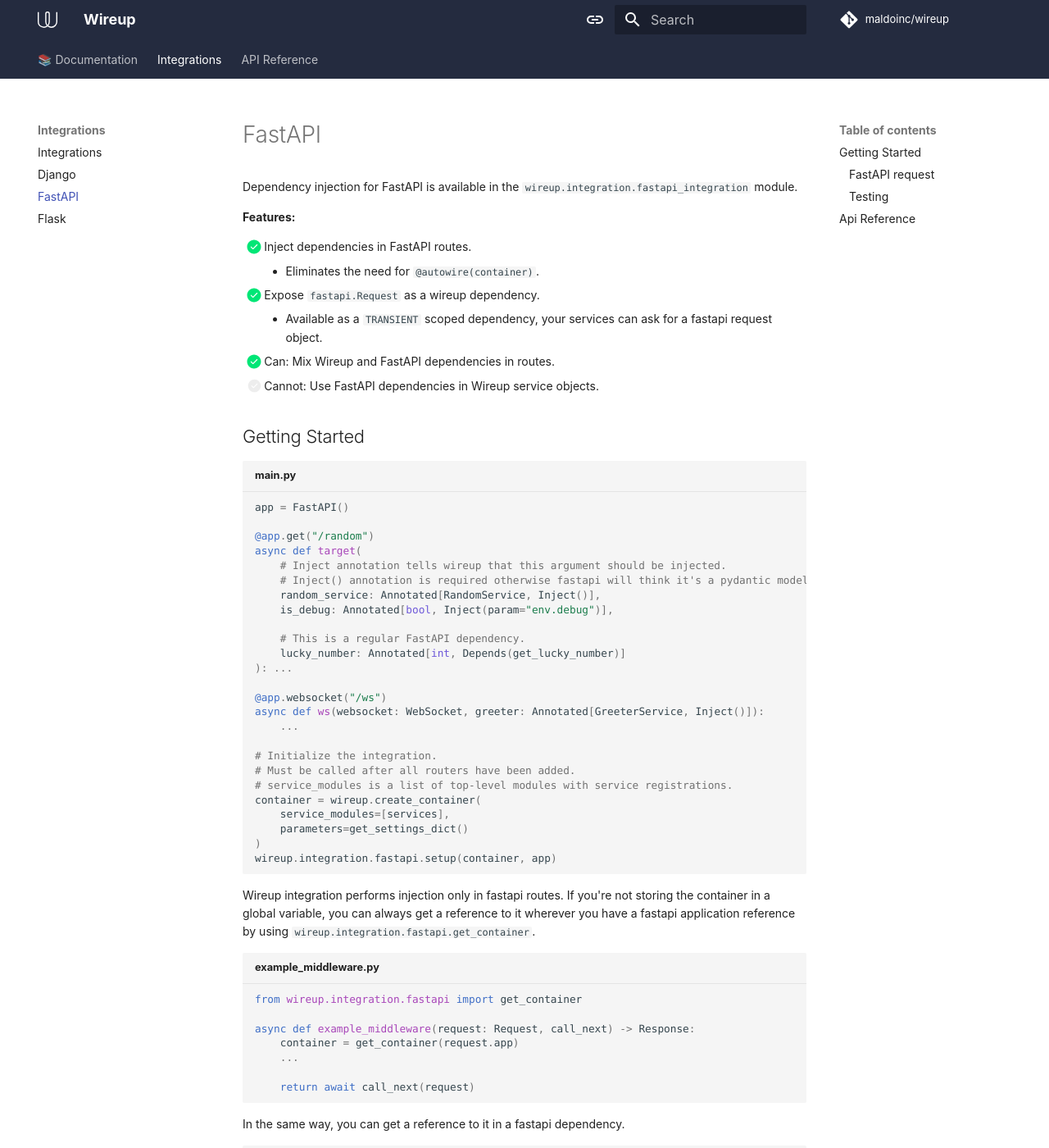
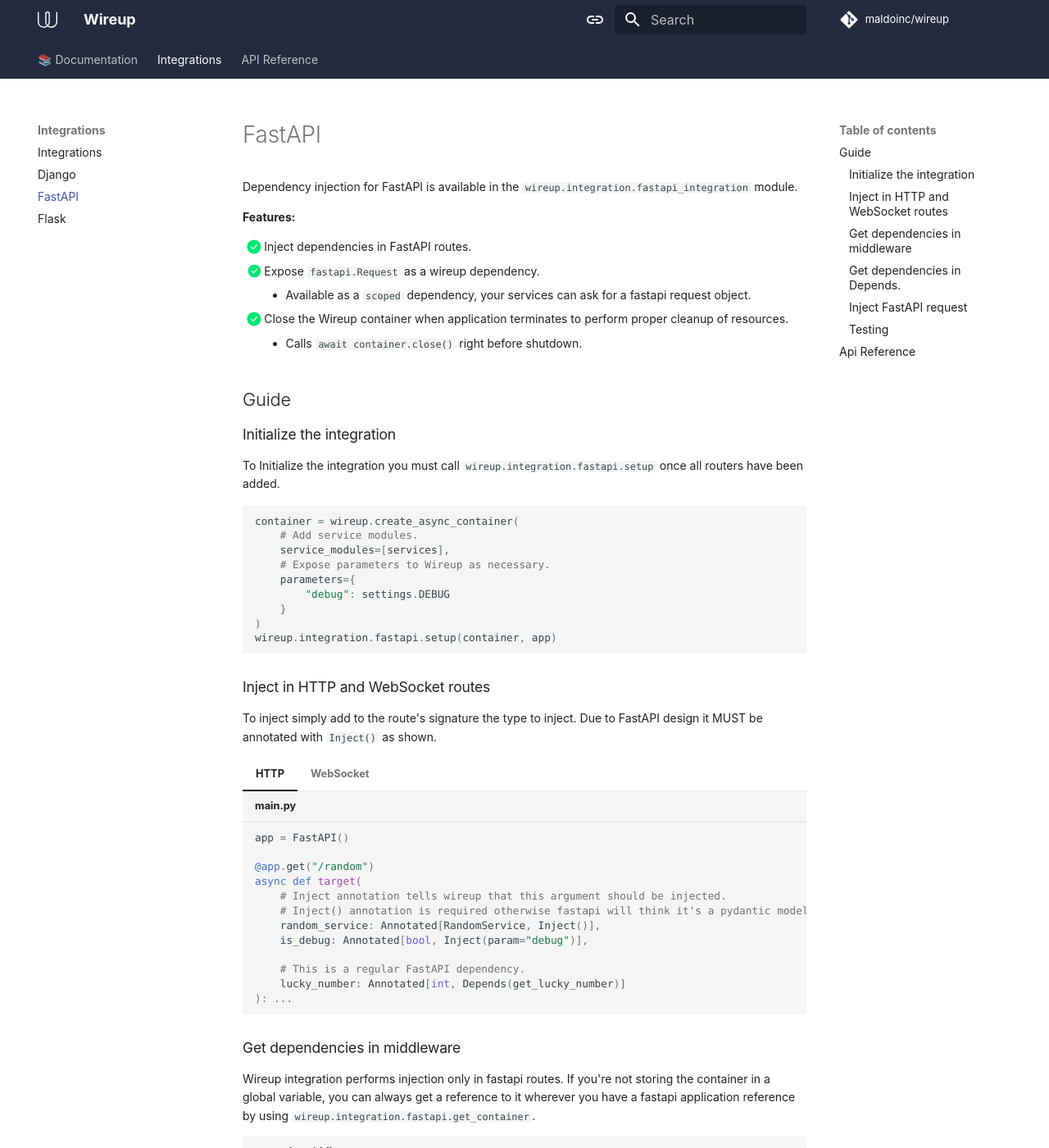
Before and after one commit to maldoinc/wireup, an MkDocs documentation site: the page built from docs/pages/integrations/fastapi.md, in a window 1280 px wide and 1400 px high. Shown: the whole window at 82% size. Built offline with MkDocs 1.6.1 and Material for MkDocs 9.7.7, drawn with Linux system fonts in a browser that asks for light colours; some web fonts are replaced; comment, search, counter and statistics services are not loaded; the version menu is left out; some of the changed text lies outside the part shown.

Commit message:
Close container fastapi

````diff
--- a/docs/pages/integrations/fastapi.md
+++ b/docs/pages/integrations/fastapi.md
@@ -3,41 +3,61 @@ Dependency injection for FastAPI is available in the `wireup.integration.fastapi
 **Features:**
 
 - [x] Inject dependencies in FastAPI routes.
-    * Eliminates the need for `@autowire(container)`.
 - [x] Expose `fastapi.Request` as a wireup dependency.
-    * Available as a `TRANSIENT` scoped dependency, your services can ask for a fastapi request object.
-- [x] Can: Mix Wireup and FastAPI dependencies in routes.
-- [ ] Cannot: Use FastAPI dependencies in Wireup service objects.
+    * Available as a `scoped` dependency, your services can ask for a fastapi request object.
+- [x] Close the Wireup container when application terminates to perform proper cleanup of resources.
+    * Calls `await container.close()` right before shutdown.
 
-## Getting Started
 
-```python title="main.py"
-app = FastAPI()
+## Guide
 
-@app.get("/random")
-async def target(
-    # Inject annotation tells wireup that this argument should be injected.
-    # Inject() annotation is required otherwise fastapi will think it's a pydantic model.
-    random_service: Annotated[RandomService, Inject()],
-    is_debug: Annotated[bool, Inject(param="env.debug")],
+### Initialize the integration
 
-    # This is a regular FastAPI dependency.
-    lucky_number: Annotated[int, Depends(get_lucky_number)]
-): ...
+To Initialize the integration you must call `wireup.integration.fastapi.setup` once all routers have been added.
 
-@app.websocket("/ws")
-async def ws(websocket: WebSocket, greeter: Annotated[GreeterService, Inject()]):
-    ...
-
-# Initialize the integration.
-# Must be called after all routers have been added.
-# service_modules is a list of top-level modules with service registrations.
-container = wireup.create_container(
+```python
+container = wireup.create_async_container(
+    # Add service modules.
     service_modules=[services],
-    parameters=get_settings_dict()
+    # Expose parameters to Wireup as necessary.
+    parameters={
+        "debug": settings.DEBUG
+    }
 )
 wireup.integration.fastapi.setup(container, app)
 ```
+
+
+### Inject in HTTP and WebSocket routes
+
+To inject simply add to the route's signature the type to inject. Due to FastAPI design it MUST be annotated with
+`Inject()` as shown.
+
+
+=== "HTTP"
+
+    ```python title="main.py"
+    app = FastAPI()
+
+    @app.get("/random")
+    async def target(
+        # Inject annotation tells wireup that this argument should be injected.
+        # Inject() annotation is required otherwise fastapi will think it's a pydantic model.
+        random_service: Annotated[RandomService, Inject()],
+        is_debug: Annotated[bool, Inject(param="debug")],
+
+        # This is a regular FastAPI dependency.
+        lucky_number: Annotated[int, Depends(get_lucky_number)]
+    ): ...
+    ```
+=== "WebSocket"
+
+    ```python
+    @app.websocket("/ws")
+    async def ws(websocket: WebSocket, greeter: Annotated[GreeterService, Inject()]): ...
+    ```
+
+### Get dependencies in middleware
 
 Wireup integration performs injection only in fastapi routes. If you're not storing the container in a global variable,
 you can always get a reference to it wherever you have a fastapi application reference
@@ -54,7 +74,10 @@ async def example_middleware(request: Request, call_next) -> Response:
 ```
 
 
-In the same way, you can get a reference to it in a fastapi dependency.
+### Get dependencies in `Depends`.
+
+In the same way as above, you can get a reference to it in a fastapi dependency.
+
 ```python
 from wireup.integration.fastapi import get_container
 
@@ -63,20 +86,26 @@ async def example_dependency(request: Request, other_dependency: Depends(...)):
     ...
 ```
 
-### FastAPI request
+!!! warning
+    Use `fastapi.Depends` only for specific cases.
+    When using Wireup, let it manage all dependencies instead of mixing it with `fastapi.Depends`.
 
-A key feature of the integration is to expose `fastapi.Request` and `starlette.requests.Request` objects in wireup.
+    Note that while this approach works, the reverse does not.
+    You cannot require `fastapi.Depends` objects in Wireup services.
 
-Services depending on it should be transient, so that you get a fresh copy
-every time with the current request being processed.
+### Inject FastAPI request
+
+A key feature of the integration is to expose `fastapi.Request` in wireup.
+
+Services depending on it should be transient or scoped, so that these are not shared across requests.
 
 ```python
-@service(lifetime="transient")
+@service(lifetime="scoped")
 class HttpAuthenticationService:
     def __init__(self, request: fastapi.Request) -> None: ...
 
 
-@service(lifetime="transient")
+@service(lifetime="scoped")
 def example_factory(request: fastapi.Request) -> ExampleService: ...
 ```
 
@@ -88,18 +117,30 @@ With the FastAPI integration you can override dependencies in the container as f
 ```python title="test_thing.py"
 from wireup.integration.fastapi import get_container
 
-def test_override():
+def test_override(client):
     class DummyGreeter(GreeterService):
         def greet(self, name: str) -> str:
             return f"Hi, {name}"
 
     with get_container(app).override.service(GreeterService, new=DummyGreeter()):
-        res = self.client.get("/greet?name=Test")
+        res = client.get("/greet?name=Test")
 ```
 
 See [FastAPI integration tests](https://github.com/maldoinc/wireup/blob/master/test/integration/test_fastapi_integration.py)
 for more examples.
 
+!!! warning
+    The Wireup integration relies on FastAPI's lifespan events to close the container upon termination.
+    To ensure these events are triggered during testing, instantiate the test client as a context manager.
+    This is a requirement due to FastAPI's design, not a limitation of Wireup.
+
+    ```python
+    @pytest.fixture()
+    def client(app: FastAPI) -> Iterator[TestClient]:
+        with TestClient(app) as client:
+            yield client
+    ```
+
 ## Api Reference
 
 * [fastapi_integration](../class/fastapi_integration.md)
````
Also changed, not shown: 2 other files.
